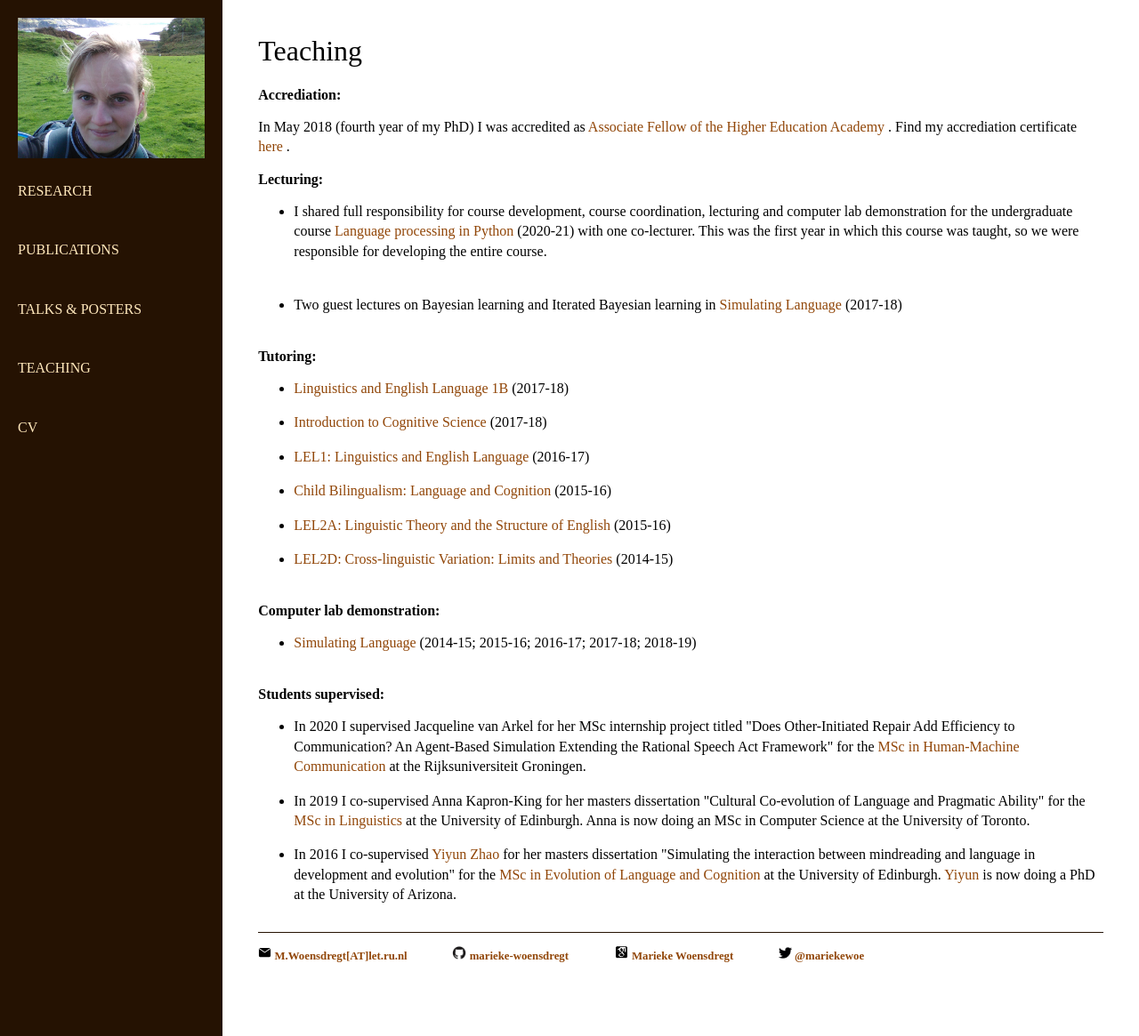
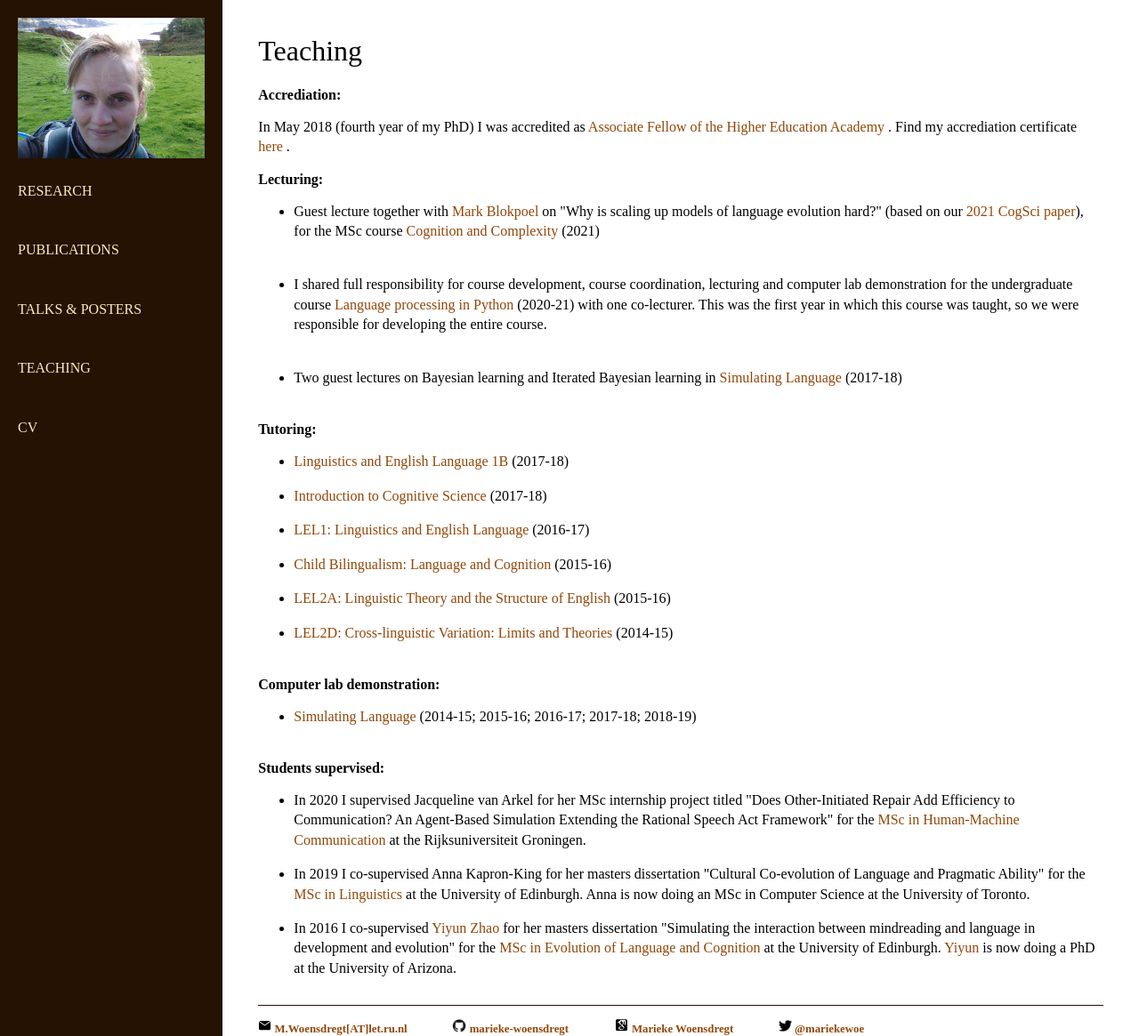
Before and after one commit to marieke-woensdregt/marieke-woensdregt.github.io, a Jekyll site: the page built from teaching/index.html, in a window 1280 px wide and 1165 px high. Shown: the whole window at 89% size. Built offline with Jekyll 4.4.1, drawn with Linux system fonts in a browser that asks for light colours.

Commit message:
Update index.html

```diff
--- a/teaching/index.html
+++ b/teaching/index.html
@@ -15,6 +15,12 @@ title: Teaching
 
 	<h3> Lecturing: </h3>
 	<ul>
+		<li><p class="bottom-one">
+			Guest lecture together with <a href="http://www.markblokpoel.com/">Mark Blokpoel</a>
+			on "Why is scaling up models of language evolution hard?"
+			(based on our <a href="https://psyarxiv.com/d2h5c/">2021 CogSci paper</a>), for the MSc course
+			<a href="https://www.ru.nl/courseguides/socsci/courses-osiris/ai/sow-mki40-cognition-and-complexity/">Cognition and Complexity</a>
+			(2021) </p></li>
 		<li><p class="bottom-one">
 			I shared full responsibility for course development, course coordination, lecturing and computer lab demonstration for
 			the undergraduate course
```
